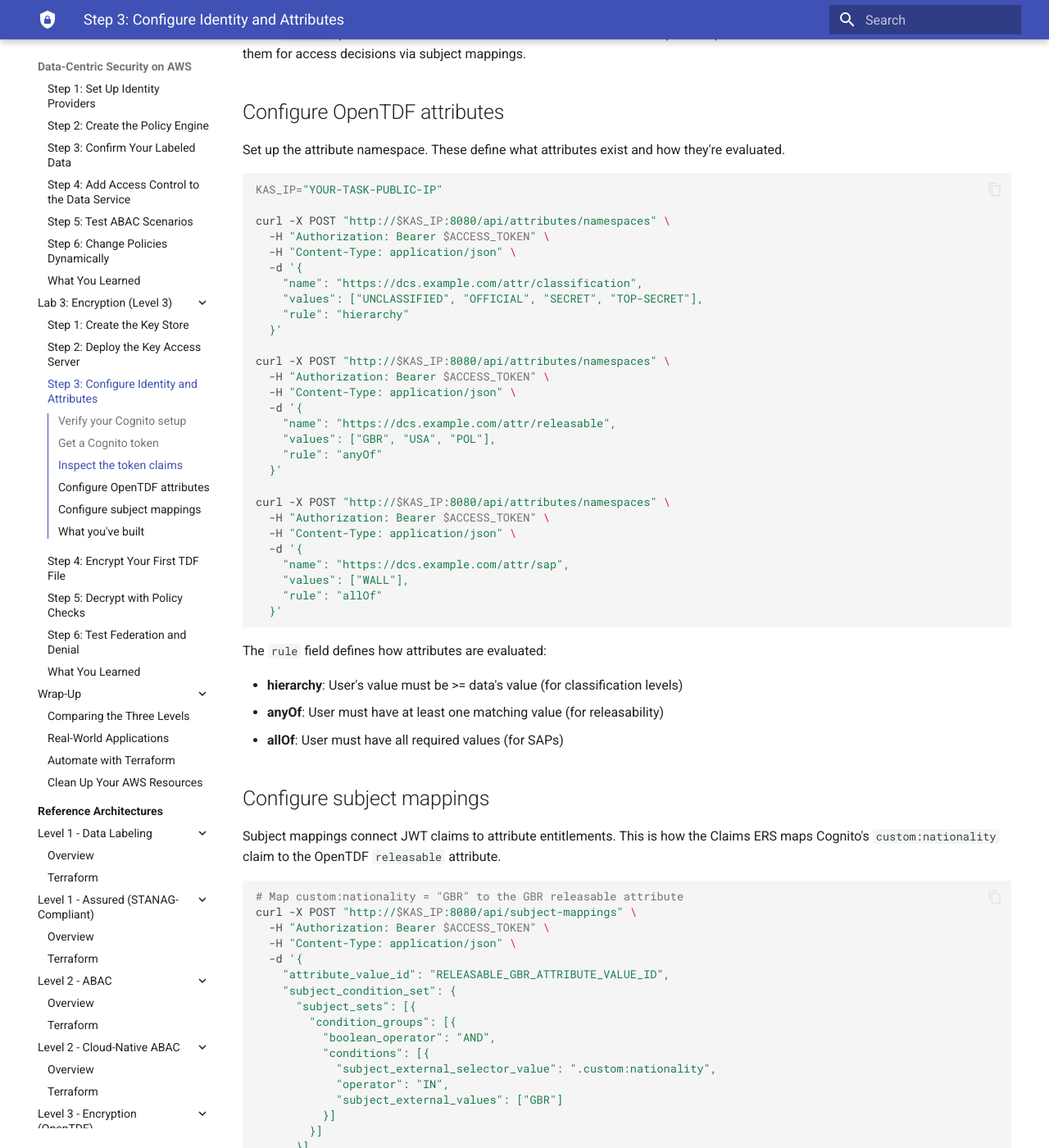
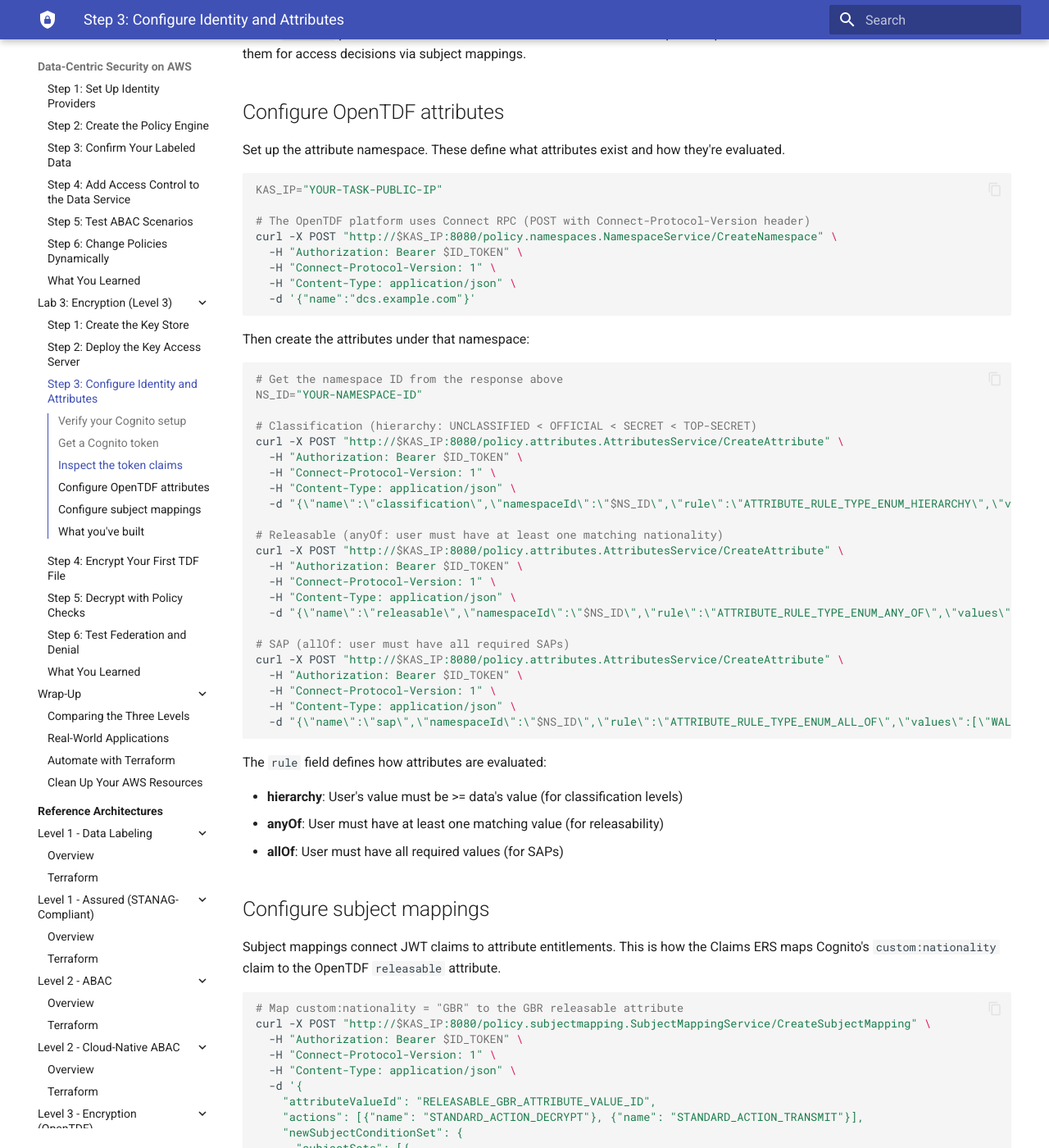
Before and after one commit to iamtgray/dcs-data-exchange, an MkDocs documentation site: the page built from docs/labs/lab3/step3-identity.md, in a window 1280 px wide and 1400 px high, scrolled down 1731 px. Shown: the whole window at 82% size. Built offline with MkDocs 1.6.1 and Material for MkDocs 9.7.7, drawn with Linux system fonts in a browser that asks for light colours; some of the changed text lies outside the part shown.

Commit message:
Wire Cognito into OpenTDF, drop Keycloak dependency
The original Terraform had auth disabled on the OpenTDF platform
because it assumed Keycloak. Cognito works fine as the OIDC
provider when the platform runs in claims entity resolution mode.

Changes to the platform config:
- auth.enabled: true, issuer and audience point at Cognito
- Casbin policy grants all authenticated users full access
  (demo only, not production)
- client_id_claim set to aud (where Cognito puts the client ID
  in ID tokens)

Added provision-opentdf.sh that creates the DCS attribute
namespaces (classification/hierarchy, releasable/anyOf, sap/allOf),
subject mappings from Cognito JWT claims to those attributes,
and registers the KAS. Ran into a few API surprises along the way:
namespace names must be hostnames not URLs, attribute values get
lowercased, and actions need {"name": "STANDARD_ACTION_DECRYPT"}
not the protobuf enum wrapper.

Test now covers 19 checks: infra, platform health, Cognito auth
with token claim verification, Connect RPC API calls with the
Cognito token, and DCS attribute/subject mapping provisioning.

Updated lab docs to use registry.opentdf.io/platform:nightly
(the old ghcr.io image is gone) and Connect RPC API format.

````diff
--- a/docs/labs/lab3/step3-identity.md
+++ b/docs/labs/lab3/step3-identity.md
@@ -75,32 +75,40 @@
 ```bash
 KAS_IP="YOUR-TASK-PUBLIC-IP"
 
-curl -X POST "http://$KAS_IP:8080/api/attributes/namespaces" \
-  -H "Authorization: Bearer $ACCESS_TOKEN" \
+# The OpenTDF platform uses Connect RPC (POST with Connect-Protocol-Version header)
+curl -X POST "http://$KAS_IP:8080/policy.namespaces.NamespaceService/CreateNamespace" \
+  -H "Authorization: Bearer $ID_TOKEN" \
+  -H "Connect-Protocol-Version: 1" \
   -H "Content-Type: application/json" \
-  -d '{
-    "name": "https://dcs.example.com/attr/classification",
-    "values": ["UNCLASSIFIED", "OFFICIAL", "SECRET", "TOP-SECRET"],
-    "rule": "hierarchy"
-  }'
+  -d '{"name":"dcs.example.com"}'
+```
 
-curl -X POST "http://$KAS_IP:8080/api/attributes/namespaces" \
-  -H "Authorization: Bearer $ACCESS_TOKEN" \
+Then create the attributes under that namespace:
+
+```bash
+# Get the namespace ID from the response above
+NS_ID="YOUR-NAMESPACE-ID"
+
+# Classification (hierarchy: UNCLASSIFIED < OFFICIAL < SECRET < TOP-SECRET)
+curl -X POST "http://$KAS_IP:8080/policy.attributes.AttributesService/CreateAttribute" \
+  -H "Authorization: Bearer $ID_TOKEN" \
+  -H "Connect-Protocol-Version: 1" \
   -H "Content-Type: application/json" \
-  -d '{
-    "name": "https://dcs.example.com/attr/releasable",
-    "values": ["GBR", "USA", "POL"],
-    "rule": "anyOf"
-  }'
+  -d "{\"name\":\"classification\",\"namespaceId\":\"$NS_ID\",\"rule\":\"ATTRIBUTE_RULE_TYPE_ENUM_HIERARCHY\",\"values\":[\"UNCLASSIFIED\",\"OFFICIAL\",\"SECRET\",\"TOP-SECRET\"]}"
 
-curl -X POST "http://$KAS_IP:8080/api/attributes/namespaces" \
-  -H "Authorization: Bearer $ACCESS_TOKEN" \
+# Releasable (anyOf: user must have at least one matching nationality)
+curl -X POST "http://$KAS_IP:8080/policy.attributes.AttributesService/CreateAttribute" \
+  -H "Authorization: Bearer $ID_TOKEN" \
+  -H "Connect-Protocol-Version: 1" \
   -H "Content-Type: application/json" \
-  -d '{
-    "name": "https://dcs.example.com/attr/sap",
-    "values": ["WALL"],
-    "rule": "allOf"
-  }'
+  -d "{\"name\":\"releasable\",\"namespaceId\":\"$NS_ID\",\"rule\":\"ATTRIBUTE_RULE_TYPE_ENUM_ANY_OF\",\"values\":[\"GBR\",\"USA\",\"POL\"]}"
+
+# SAP (allOf: user must have all required SAPs)
+curl -X POST "http://$KAS_IP:8080/policy.attributes.AttributesService/CreateAttribute" \
+  -H "Authorization: Bearer $ID_TOKEN" \
+  -H "Connect-Protocol-Version: 1" \
+  -H "Content-Type: application/json" \
+  -d "{\"name\":\"sap\",\"namespaceId\":\"$NS_ID\",\"rule\":\"ATTRIBUTE_RULE_TYPE_ENUM_ALL_OF\",\"values\":[\"WALL\"]}"
 ```
 
 The `rule` field defines how attributes are evaluated:
@@ -115,19 +123,21 @@
 
 ```bash
 # Map custom:nationality = "GBR" to the GBR releasable attribute
-curl -X POST "http://$KAS_IP:8080/api/subject-mappings" \
-  -H "Authorization: Bearer $ACCESS_TOKEN" \
+curl -X POST "http://$KAS_IP:8080/policy.subjectmapping.SubjectMappingService/CreateSubjectMapping" \
+  -H "Authorization: Bearer $ID_TOKEN" \
+  -H "Connect-Protocol-Version: 1" \
   -H "Content-Type: application/json" \
   -d '{
-    "attribute_value_id": "RELEASABLE_GBR_ATTRIBUTE_VALUE_ID",
-    "subject_condition_set": {
-      "subject_sets": [{
-        "condition_groups": [{
-          "boolean_operator": "AND",
+    "attributeValueId": "RELEASABLE_GBR_ATTRIBUTE_VALUE_ID",
+    "actions": [{"name": "STANDARD_ACTION_DECRYPT"}, {"name": "STANDARD_ACTION_TRANSMIT"}],
+    "newSubjectConditionSet": {
+      "subjectSets": [{
+        "conditionGroups": [{
+          "booleanOperator": "CONDITION_BOOLEAN_TYPE_ENUM_AND",
           "conditions": [{
-            "subject_external_selector_value": ".custom:nationality",
-            "operator": "IN",
-            "subject_external_values": ["GBR"]
+            "subjectExternalSelectorValue": ".custom:nationality",
+            "operator": "SUBJECT_MAPPING_OPERATOR_ENUM_IN",
+            "subjectExternalValues": ["GBR"]
           }]
         }]
       }]
@@ -139,8 +149,11 @@
     When you created the attribute namespaces above, the API returned IDs for each value. Use those IDs in the subject mappings. List them with:
 
     ```bash
-    curl "http://$KAS_IP:8080/api/attributes/namespaces" \
-      -H "Authorization: Bearer $ACCESS_TOKEN" | python3 -m json.tool
+    curl -X POST "http://$KAS_IP:8080/policy.attributes.AttributesService/ListAttributes" \
+      -H "Authorization: Bearer $ID_TOKEN" \
+      -H "Connect-Protocol-Version: 1" \
+      -H "Content-Type: application/json" \
+      -d '{}' | python3 -m json.tool
     ```
 
 Repeat for each mapping:
````
Also changed, not shown: docs/labs/lab3/step2-kas.md (+2 -2 lines), 7 other files.
